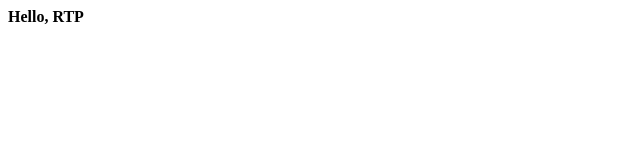
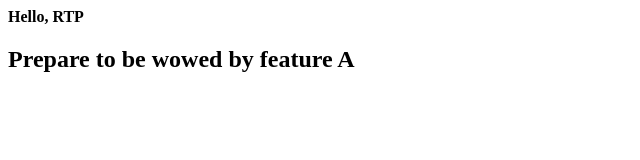
Before and after one commit to mdryden/rtp_test, a plain HTML site: page index.html in a window 1280 px wide. Shown: the whole page, without its empty margins (0-640 px from the left). Drawn offline with Linux system fonts and the light colour scheme.

Commit message:
Feature A Implemented

```diff
--- a/index.html
+++ b/index.html
@@ -6,6 +6,7 @@
 
 <body>
     <b>Hello, RTP</b>
+    <h2>Prepare to be wowed by feature A</h2>
 </body>
 
 </html>
```
